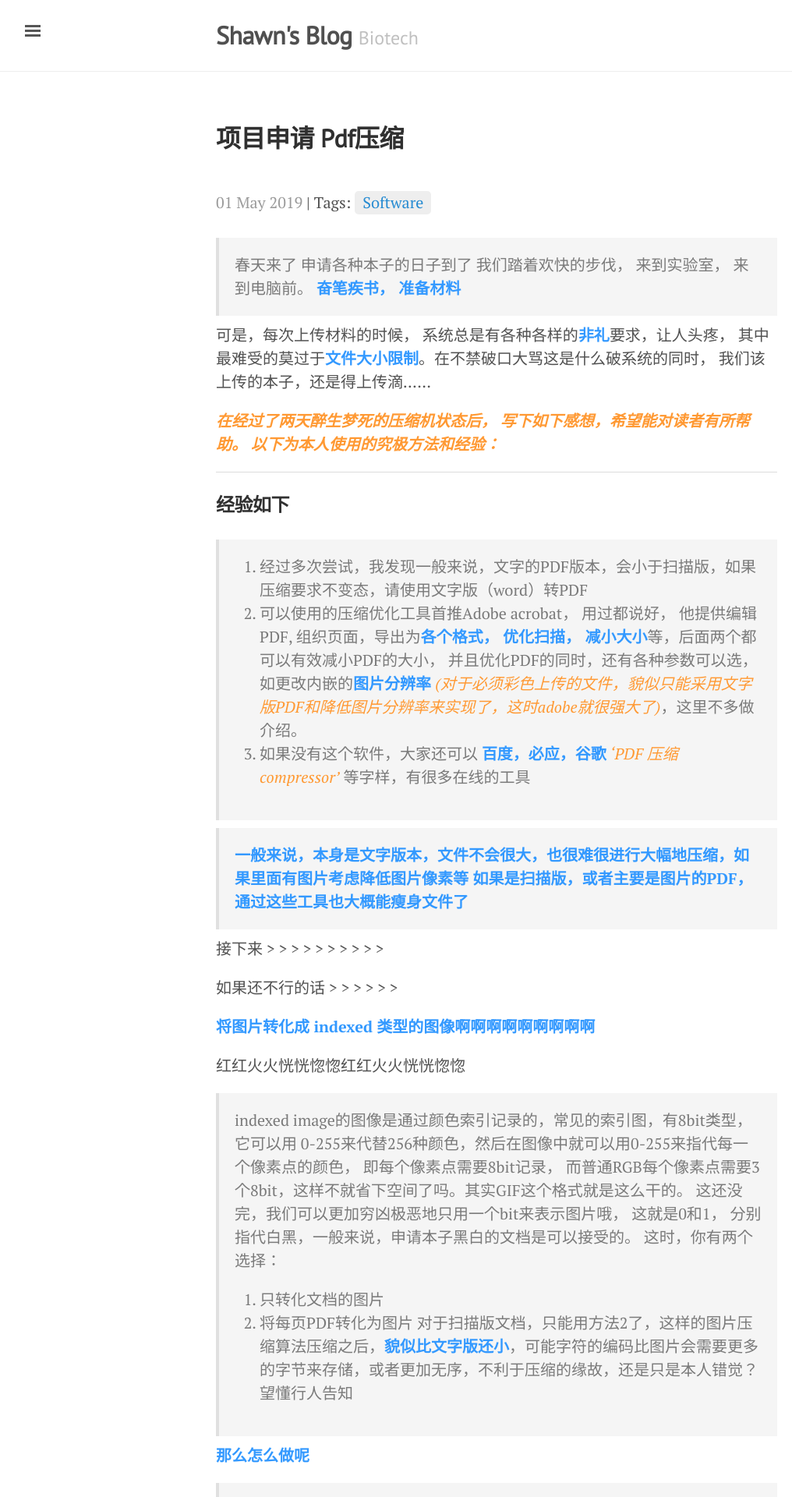
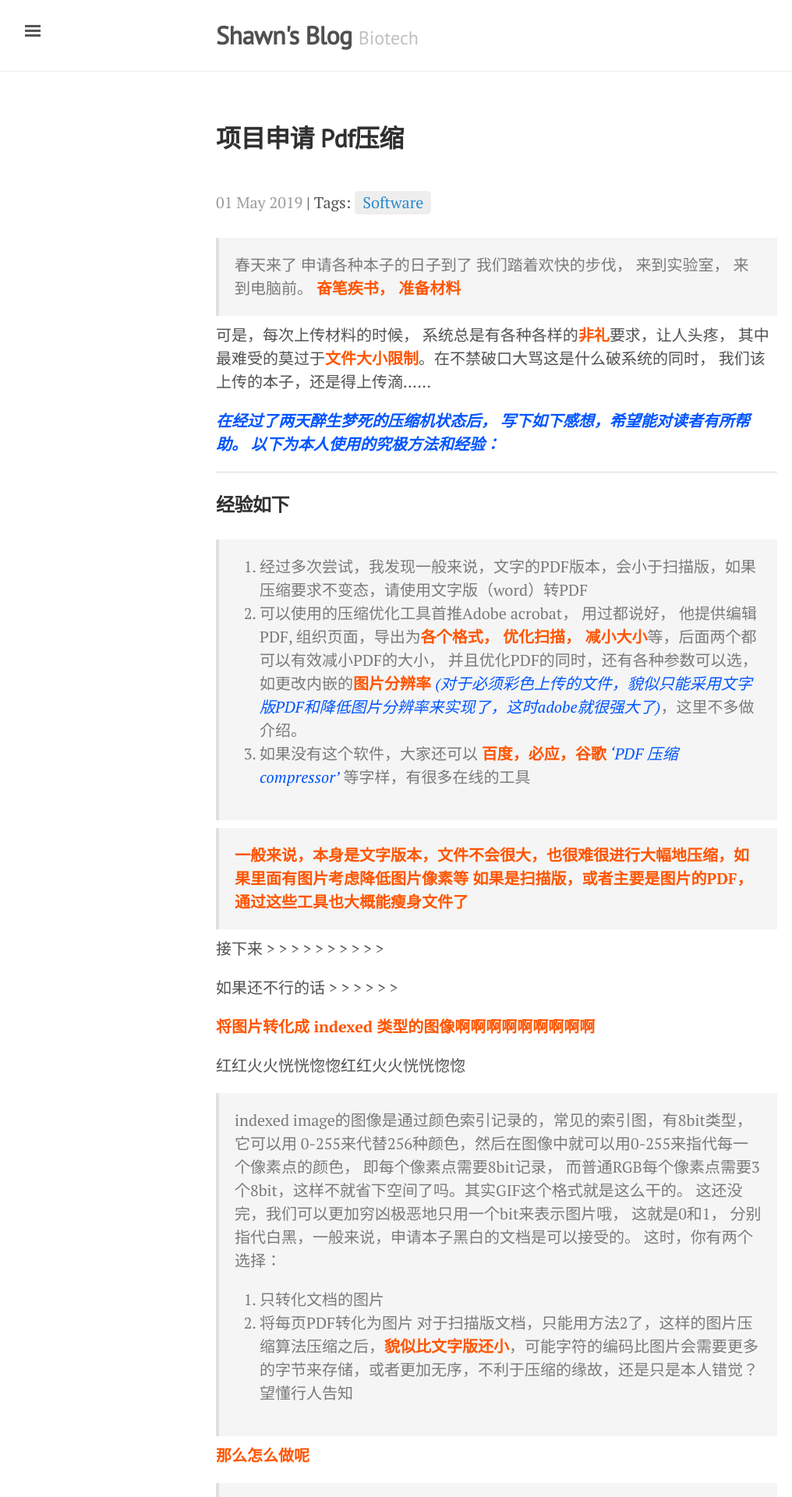
Before and after one commit to ShawnChen1996/ShawnChen1996.github.io, a Jekyll site: the page built from _posts/2019-05-01-项目申请-PDF压缩.md, in a window 1280 px wide. Shown: the top 1920 px of the page at 78% size, without its empty margins (3-1019 px from the left). Built offline with Jekyll 4.4.1, drawn with Linux system fonts in a browser that asks for light colours.

Commit message:
update css

```diff
--- a/public/css/markdown.css
+++ b/public/css/markdown.css
@@ -110,12 +110,12 @@ blockquote {
 }
 
 strong, dfn {
-    color: #3399FF;
+    color: #FF5500;
 }
 
 
 em, dfn {
-    color: #FF9933;
+    color: #0055FF;
 }
 
 
```
Also changed, not shown: 2 other files.
